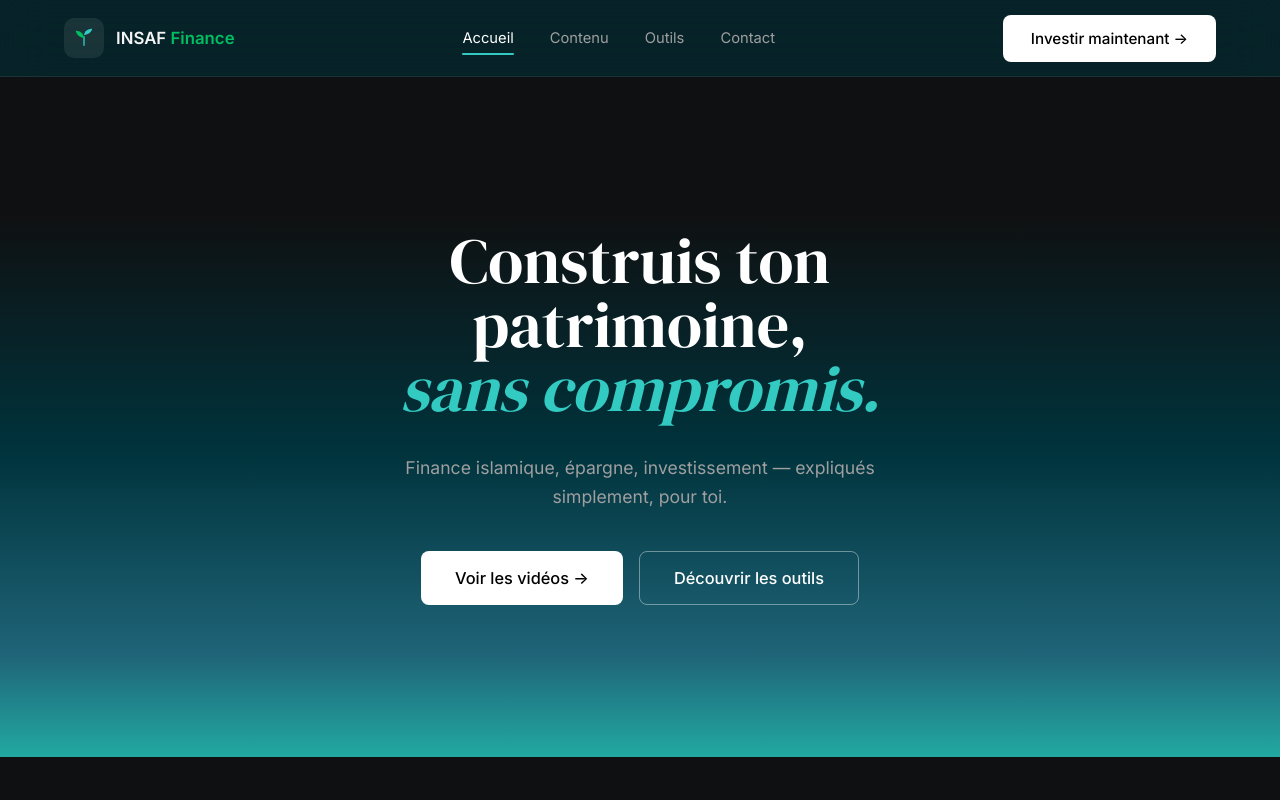
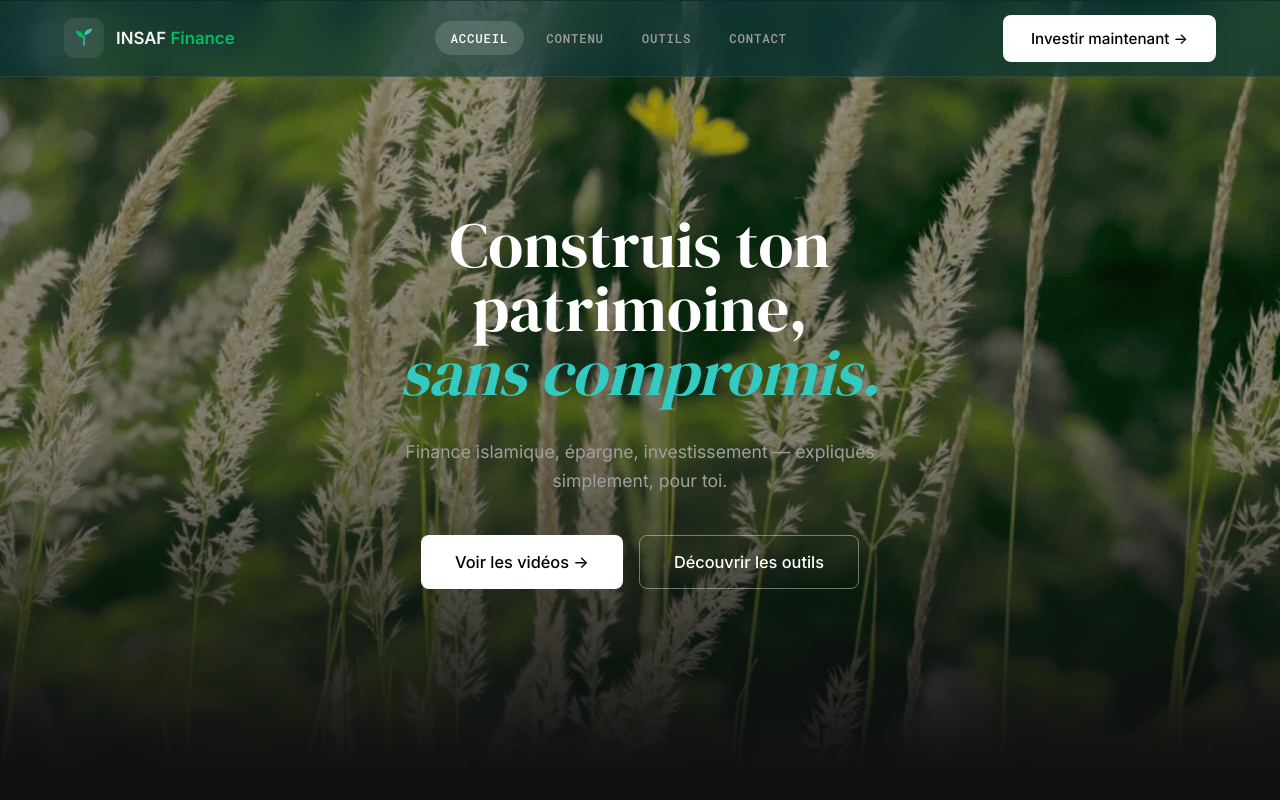
Before and after one commit to YanisMahmoud1/insaf-finance, a website built with Vite: page index.html in a window 1280 px wide. Shown: the top 800 px of the page. Built offline with nearby package versions, Linux system fonts and the light colour scheme; no server answers.

Commit message:
Full-screen hero image and Origin-style nav shape
Homepage hero is now a full-viewport background photo (nature grass
footage supplied by the user, extracted a frame and optimized from a
116MB source GIF down to a 139KB WebP) with a dark gradient overlay
fading into the page's obsidian background, matching Origin's
full-bleed atmospheric hero layout. Nav links now match Origin's
header shape: uppercase mono labels with a pill-highlight on the
active item instead of an underline.

Co-Authored-By: Claude Sonnet 5 <noreply@anthropic.com>

```diff
--- a/assets/css/main.css
+++ b/assets/css/main.css
@@ -302,33 +302,29 @@ section {
 .nav-links {
   display: flex;
   align-items: center;
-  gap: 36px;
+  gap: 6px;
 }
 
 .nav-links a {
-  font-family: var(--font-body);
-  font-weight: 400;
-  font-size: 0.92rem;
-  color: var(--ash);
-  position: relative;
-  padding: 4px 0;
-  transition: color var(--ease);
-}
-
-.nav-links a:hover,
+  font-family: var(--font-mono);
+  text-transform: uppercase;
+  letter-spacing: 0.06em;
+  font-weight: 500;
+  font-size: 0.78rem;
+  color: var(--ash);
+  position: relative;
+  padding: 9px 16px;
+  border-radius: var(--radius-pill);
+  transition: color var(--ease), background var(--ease);
+}
+
+.nav-links a:hover {
+  color: var(--pure);
+}
+
 .nav-links a.active {
   color: var(--pure);
-}
-
-.nav-links a.active::after {
-  content: "";
-  position: absolute;
-  left: 0;
-  right: 0;
-  bottom: -4px;
-  height: 2px;
-  border-radius: 2px;
-  background: var(--cyan);
+  background: rgba(255, 255, 255, 0.14);
 }
 
 .nav-cta {
@@ -402,15 +398,37 @@ section {
    Hero
    ========================================================================== */
 
-.hero, .hero-compact, .tool-hero, .contact-hero {
+.hero-compact, .tool-hero, .contact-hero {
   background: var(--gradient-atmosphere);
   overflow: hidden;
   position: relative;
 }
 
+.hero {
+  position: relative;
+  overflow: hidden;
+  min-height: 100vh;
+  display: flex;
+  align-items: center;
+  background: url('../img/hero-bg.webp') center / cover no-repeat, var(--obsidian);
+  margin-top: -76px;
+}
+
+.hero::before {
+  content: "";
+  position: absolute;
+  inset: 0;
+  background:
+    linear-gradient(rgba(9, 10, 11, 0.35), rgba(9, 10, 11, 0.45) 55%, var(--obsidian) 96%);
+  z-index: 0;
+}
+
 .hero .container {
+  position: relative;
+  z-index: 1;
   padding-top: 64px;
   padding-bottom: 64px;
+  width: 100%;
 }
 
 .hero-copy-centered {
--- a/index.html
+++ b/index.html
@@ -37,9 +37,7 @@
   </div>
 </header>
 
-<section class="hero has-grain">
-  <span class="blob blob-green" style="width:220px;height:220px;top:-60px;left:-60px;"></span>
-  <span class="blob blob-gold" style="width:160px;height:160px;bottom:-40px;left:40%;"></span>
+<section class="hero">
   <div class="container">
     <div class="hero-copy hero-text-in hero-copy-centered">
       <h1>Construis ton patrimoine,<br><span class="accent">sans compromis.</span></h1>
```
Also changed, not shown: assets/img/hero-bg.webp (added), 1 other file.
